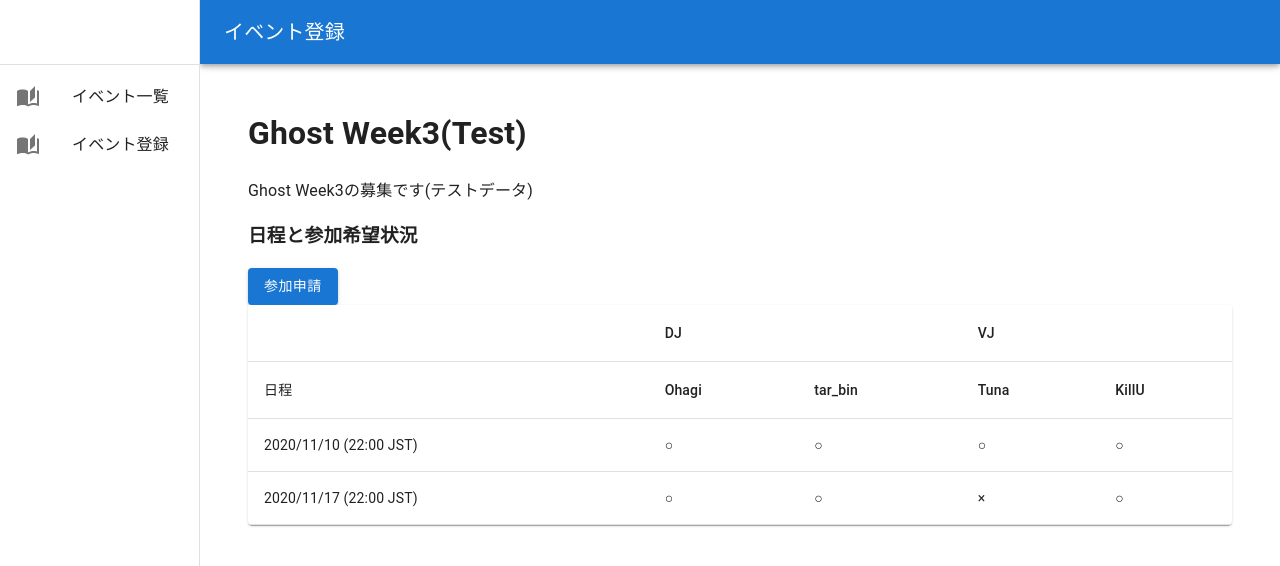
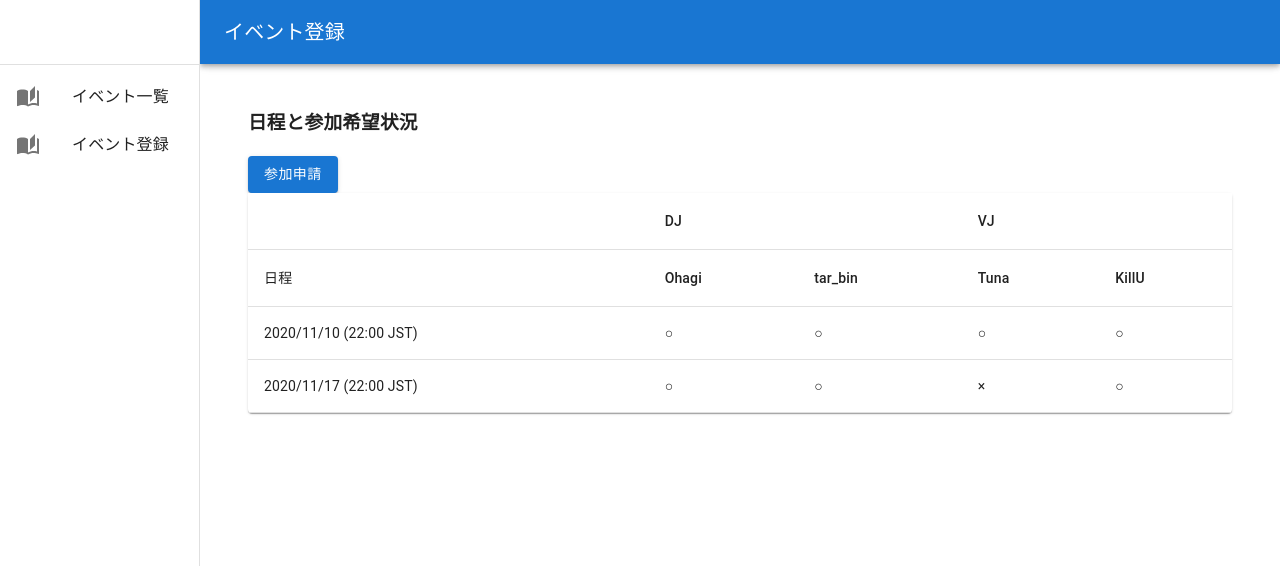
Before and after one commit to tar-bin/ghost-booking, a React (Create React App) app: page /event/1 in a window 1280 px wide. Shown: the top 566 px of the page. Built offline with nearby package versions, Linux system fonts and the light colour scheme; no server answers.

Commit message:
イベント名と説明をAPサーバから取るように修正

```diff
--- a/src/App.tsx
+++ b/src/App.tsx
@@ -1,5 +1,4 @@
 import * as React from 'react';
-import {styled} from '@mui/material/styles';
 import BookingPage from "./components/pages/BookingPage";
 import {Route, Routes} from "react-router";
 import EventList from "./components/pages/EventList";
--- a/src/components/pages/BookingPage.tsx
+++ b/src/components/pages/BookingPage.tsx
@@ -7,10 +7,12 @@ import TableContainer from '@mui/material/TableContainer';
 import TableHead from '@mui/material/TableHead';
 import TableRow from '@mui/material/TableRow';
 import {Button, Container} from "@mui/material";
+import {useEffect, useState} from "react";
+import {useParams} from "react-router";
 
 interface Column {
+    id: number;
     type: 'date' | 'djName' | 'vjName';
-    id?: string;
     label: string;
     minWidth?: number;
     align?: 'right';
@@ -18,39 +20,55 @@ interface Column {
 }
 
 interface Data {
+    id: number;
     date: string;
     djStatuses: any,
     vjStatuses: any,
 }
 
 function createData(
+    id: number,
     date: string,
     djStatuses: any,
     vjStatuses: any,
 ): Data {
-    return {date, djStatuses, vjStatuses};
+    return {id, date, djStatuses, vjStatuses};
 }
 
-export default function BookingPage() {
+interface Event {
+    id: number
+    name: string
+    description: string
+}
+
+export default function BookingPage(props: any) {
+    const [eventInfo, setEventInfo] = useState<Event>();
+    const params = useParams();
+    useEffect(() => {
+        fetch('/api/event/' + params.id)
+            .then((res) => res.json())
+            .then((data) => setEventInfo(data));
+    }, [params.id])
+
     const columns: Column[] = [
-        {type: 'date', label: '日程', minWidth: 170},
-        {type: 'djName', id: 'Ohagi', label: 'Ohagi' },
-        {type: 'djName', id: 'tar_bin', label: 'tar_bin'},
-        {type: 'vjName', id: 'Tuna', label: 'Tuna' },
-        {type: 'vjName', id: 'KillU', label: 'KillU' },
+        {id: 1, type: 'date', label: '日程', minWidth: 170},
+        {id: 2, type: 'djName', label: 'Ohagi'},
+        {id: 3, type: 'djName', label: 'tar_bin'},
+        {id: 4, type: 'vjName', label: 'Tuna'},
+        {id: 5, type: 'vjName', label: 'KillU'},
     ];
 
     const rows = [
-        createData('2020/11/10 (22:00 JST)', {'Ohagi': '○', 'tar_bin': '○'}, {'Tuna': '○', 'KillU': '○'}),
-        createData('2020/11/17 (22:00 JST)', {'Ohagi': '○', 'tar_bin': '○'}, {'Tuna': '×', 'KillU': '○'}),
+        createData(1, '2020/11/10 (22:00 JST)', {'Ohagi': '○', 'tar_bin': '○'}, {'Tuna': '○', 'KillU': '○'}),
+        createData(2, '2020/11/17 (22:00 JST)', {'Ohagi': '○', 'tar_bin': '○'}, {'Tuna': '×', 'KillU': '○'}),
     ];
 
     return (
         <Container>
             {/* イベント名 */}
-            <h1>Ghost Week3(Test)</h1>
+            <h1>{eventInfo?.name}</h1>
             {/* 説明 */}
-            <p>Ghost Week3の募集です(テストデータ)</p>
+            <p>{eventInfo?.description}</p>
             {/* 日程と参加希望状況 */}
             <h3>日程と参加希望状況</h3>
             <Button variant="contained">参加申請</Button>
@@ -70,7 +88,7 @@ export default function BookingPage() {
                             <TableRow>
                                 {columns.map((column) => (
                                     <TableCell
-                                        key={column.type}
+                                        key={column.id}
                                         align={column.align}
                                         style={{top: 57, minWidth: column.minWidth}}
                                     >
@@ -81,40 +99,37 @@ export default function BookingPage() {
                         </TableHead>
                         <TableBody>
                             {rows
-                                .map((row) => {
-                                    return (
-                                        <TableRow hover role="checkbox" tabIndex={-1} key={row.date}>
+                                .map((row) => (
+                                    <TableRow hover role="checkbox" tabIndex={-1} key={row.id}>
+                                        {/* eslint-disable-next-line array-callback-return */}
                                         {columns.map((column) => {
                                             if (column.type === "date") {
                                                 const value = row[column.type];
                                                 return (
                                                     <TableCell key={column.id} align={column.align}>
-                                                            {column.format && typeof value === 'number'
-                                                                ? column.format(value)
-                                                                : value}
+                                                        {value}
                                                     </TableCell>
                                                 );
                                             }
-                                                if (column.type === "djName" && column.id !== undefined) {
+                                            if (column.type === "djName" && column.label !== undefined) {
                                                 const map = row["djStatuses"];
                                                 return (
                                                     <TableCell key={column.id} align={column.align}>
-                                                            {map[column.id]}
+                                                        {map[column.label]}
                                                     </TableCell>
                                                 );
                                             }
-                                                if (column.type === "vjName" && column.id !== undefined) {
+                                            if (column.type === "vjName" && column.label !== undefined) {
                                                 const map = row["vjStatuses"];
                                                 return (
                                                     <TableCell key={column.id} align={column.align}>
-                                                            {map[column.id]}
+                                                        {map[column.label]}
                                                     </TableCell>
                                                 );
                                             }
                                         })}
                                     </TableRow>
-                                    );
-                                })}
+                                ))}
                         </TableBody>
                     </Table>
                 </TableContainer>
--- a/src/components/pages/RegisterEvent.tsx
+++ b/src/components/pages/RegisterEvent.tsx
@@ -1,9 +1,9 @@
 import React from 'react';
 import {Container, FormControl, TextField} from "@mui/material";
-import { useForm, Controller } from "react-hook-form";
+import { useForm } from "react-hook-form";
 
 export default function RegisterEvent(props: any) {
-    const { control, handleSubmit } = useForm({
+    const { handleSubmit } = useForm({
         defaultValues: {
             checkBox: false,
             textBox: "",
```
Lines whose indentation alone changed are shown as unchanged.
